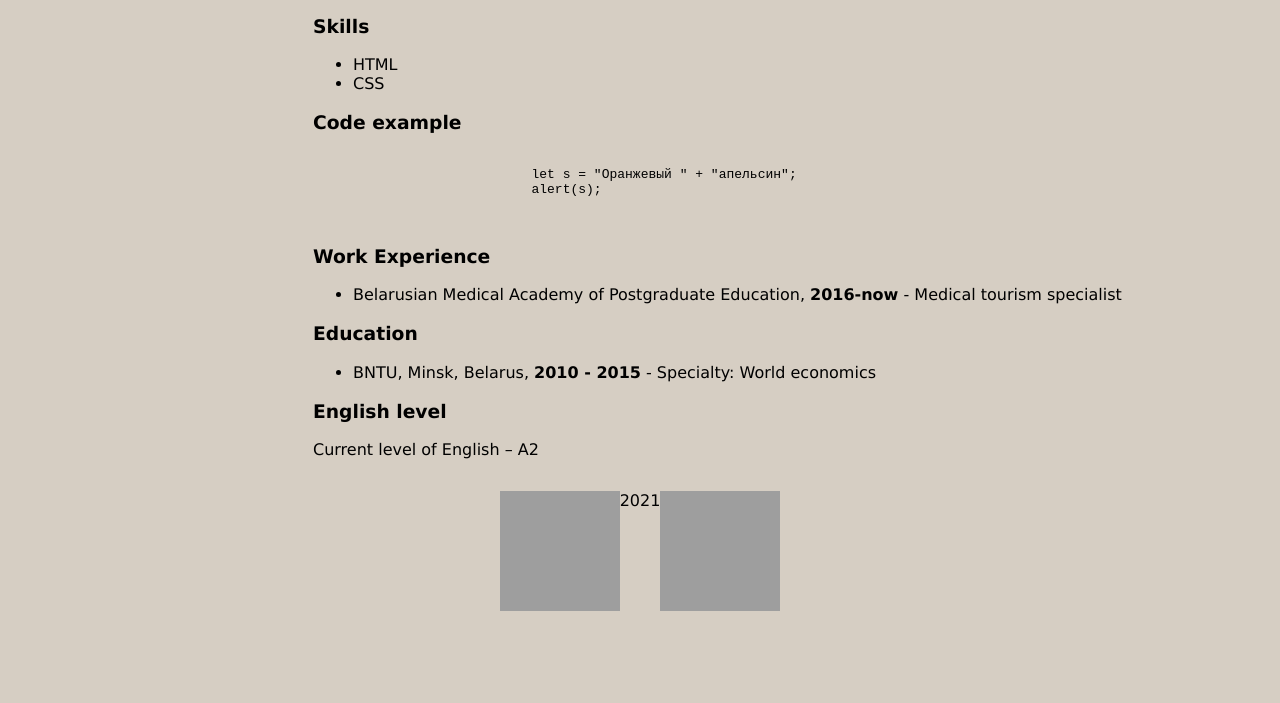
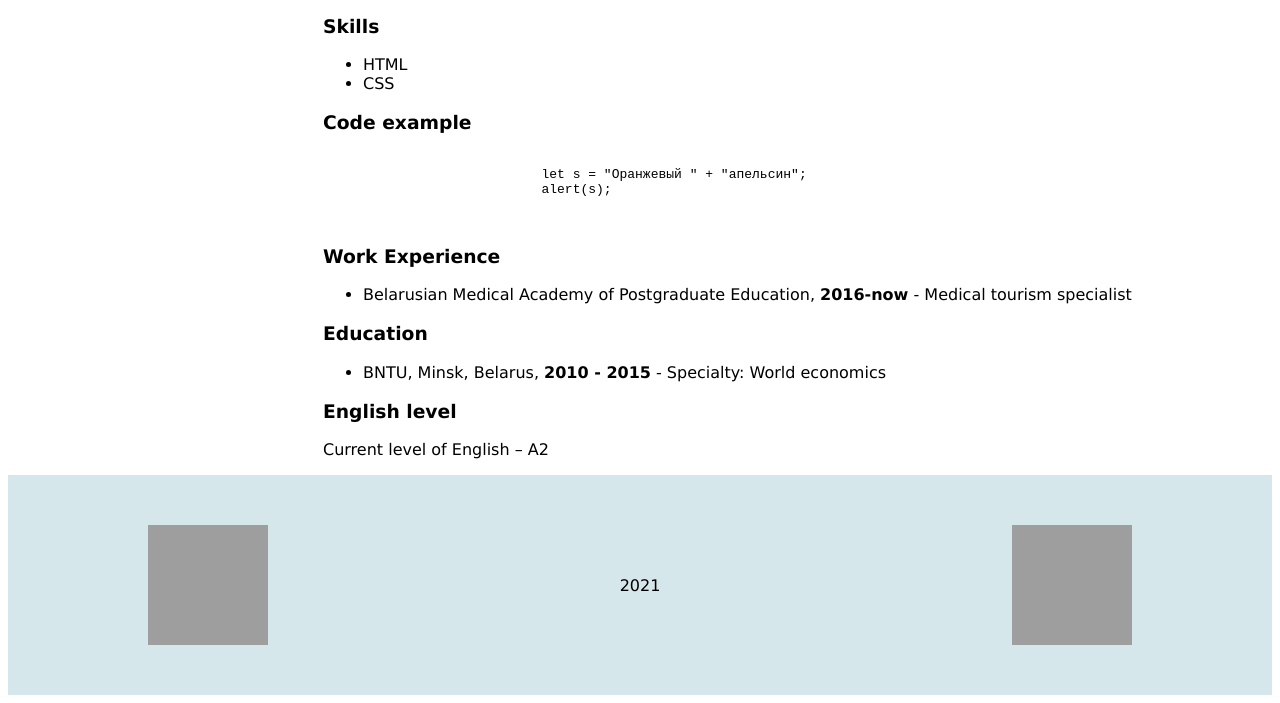
Before and after one commit to a-ilyashevich/rsschool-cv, a plain HTML site: page index.html in a window 1280 px wide. Shown: the part 304-1007 px from the top of the page. Before the commit the page ends 939 px from the top, so only its background shows below. Drawn offline with Linux system fonts and the light colour scheme; grey boxes are pictures that could not be loaded.

Commit message:
docs: update style.css

```diff
--- a/style.css
+++ b/style.css
@@ -6,13 +6,15 @@
 
 body {
     font-family: Verdana, Arial, Helvetica, sans-serif;
-    background-color: rgb(214, 206, 195);
+    background-color: rgb(255, 255, 255);
 }
 
+.main {
+    max-width: 1024px;
+    margin: 0 auto;
+    padding: 0 10px;
+  }
 
-pre {
-    font-family: monospace;
-}
 
 figcaption {
     text-align: center;
@@ -29,12 +31,6 @@ figcaption {
 
 
 
-
-
-
-
-
-
 img {
     vertical-align: middle;
     border-style: none;
@@ -46,22 +42,15 @@ img {
 }
 
 
+.footer {
+    background-color: #d6e7eb;
+  }
 
-.list-n-decorated {
-    list-style: none;
+.footer-wrap {
     display: flex;
-    width: 50%;
-}
-
-
-
-
-.footer-wrap{
-    display: flex;
-    justify-content:center;
-}
-
-.footer-li{
-    list-style-type: none ;
-    font-weight: bold;
-}
+    justify-content: space-between;
+    align-items: center;
+    max-width: 1024px;
+    height: 220px;
+    margin: 0 auto;
+    padding: 0 20px;
```
